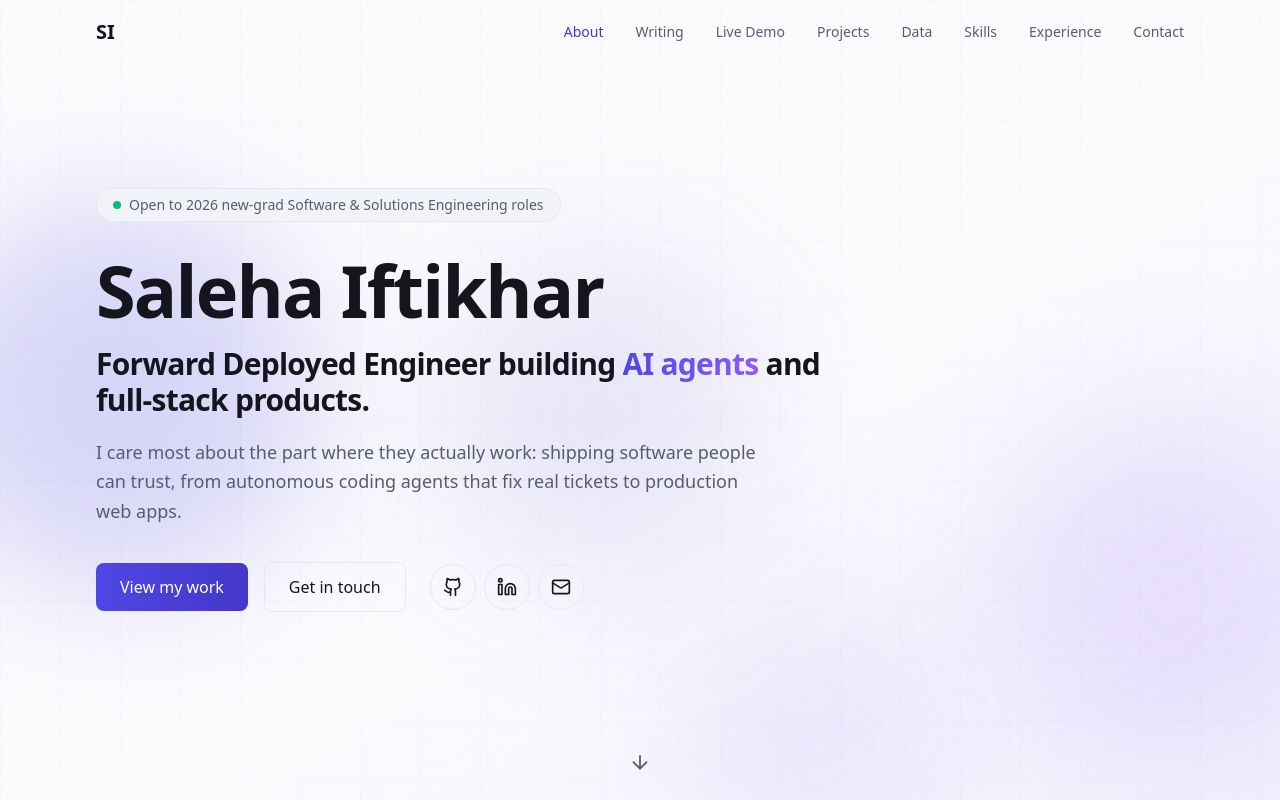
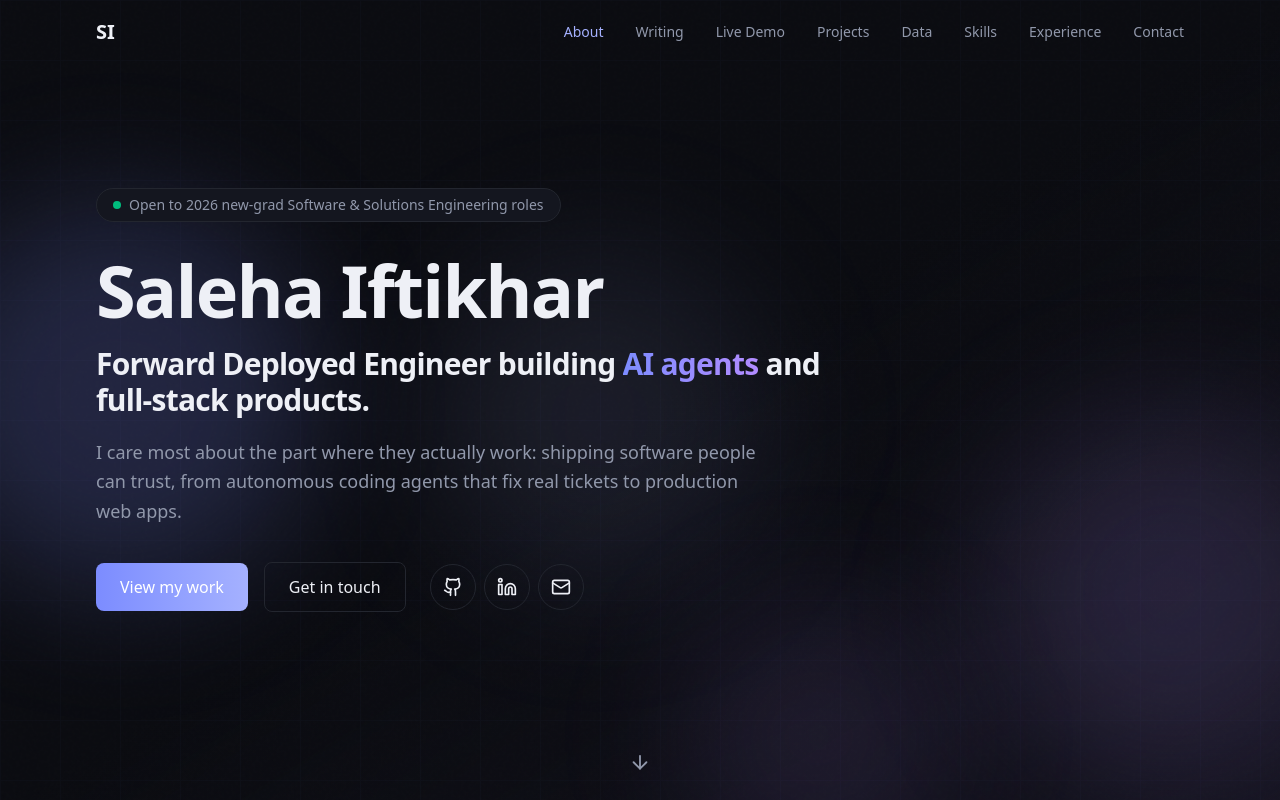
Before and after one commit to salehaiftikharr/portfolio, a Next.js app: page / in a window 1280 px wide. Shown: the top 800 px of the page. Built offline with nearby package versions, Linux system fonts and the light colour scheme.

Commit message:
WIP: dark premium redesign direction (holding for review, not for production)

```diff
--- a/src/app/globals.css
+++ b/src/app/globals.css
@@ -1,18 +1,18 @@
 @import "tailwindcss";
 
 :root {
-  /* Clean editorial light theme with an indigo-to-violet accent.
-     On a light background, emphasis reads DARKER, so primary-glow is a
-     deeper indigo than primary. */
-  --background: #fbfbfd;       /* crisp cool near-white */
-  --background-alt: #f2f3f8;   /* cool light gray: cards and alternating sections */
-  --foreground: #14151d;       /* near-black cool ink, very readable */
-  --muted: #565d70;            /* cool slate for secondary text */
-  --primary: #4f46e5;          /* indigo: links, buttons, icons */
-  --primary-glow: #4338ca;     /* deeper indigo for hover and emphasis */
-  --border: #e5e7ef;           /* cool light border */
-  --accent: #8b5cf6;           /* violet for decorative gradients */
-  --accent-glow: #c7d2fe;      /* light indigo for glows */
+  /* Dark, premium theme (Linear/Vercel-style): near-black canvas, bright
+     indigo-to-violet accent. On a dark background, emphasis reads LIGHTER,
+     so primary-glow is a lighter indigo than primary. */
+  --background: #0a0b10;       /* near-black canvas */
+  --background-alt: #14161f;   /* elevated surface: cards and alternating sections */
+  --foreground: #eef0f6;       /* near-white, very readable */
+  --muted: #9198ab;            /* cool light-slate for secondary text */
+  --primary: #7c8cff;          /* bright indigo: links, buttons, icons */
+  --primary-glow: #a5b1ff;     /* lighter indigo for hover and emphasis */
+  --border: #23262f;           /* subtle dark border */
+  --accent: #b18bff;           /* violet for decorative gradients */
+  --accent-glow: #6d5bd0;      /* deep violet for glows and orbs */
 }
 
 @theme inline {
```
